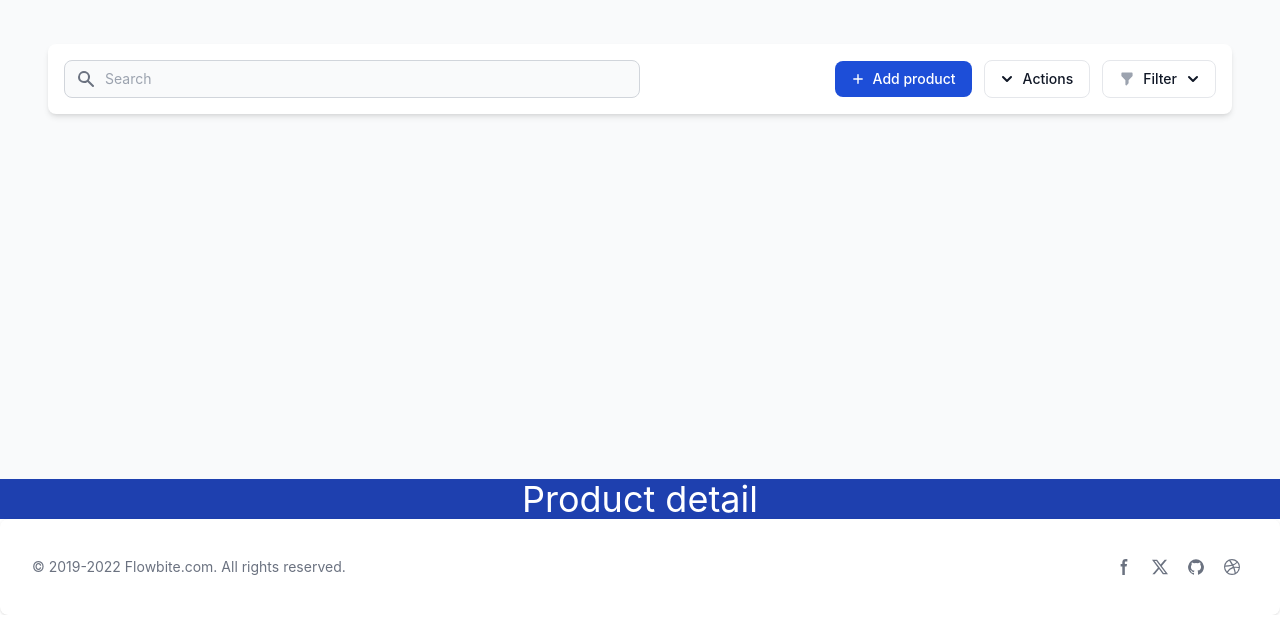
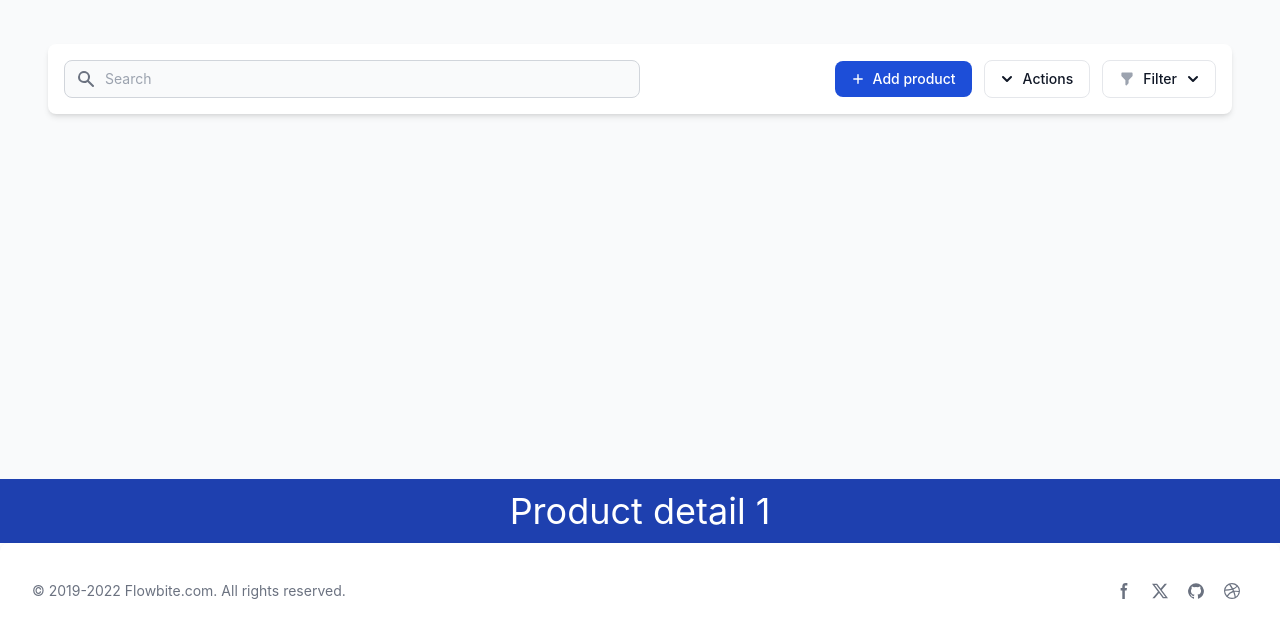
Before and after one commit to sasivarman-s/React, a React (Vite) app: page /product/1 in a window 1280 px wide. Shown: the part 321-952 px from the top of the page. Built offline with nearby package versions, Linux system fonts and the light colour scheme.

Commit message:
got data through path by useParams() and path variable

```diff
--- a/src/components/Productdetail.jsx
+++ b/src/components/Productdetail.jsx
@@ -9,7 +9,7 @@ function Productdetail(){
 
     return(
         <>
-        <h1 className="text-center text-4xl bg-blue-800 text-white">Product detail</h1>
+        <h1 className="text-center text-4xl bg-blue-800 text-white p-3 hover:bg-blue-900 ">Product detail {data.product_id}</h1>
         </>
     )
 }
```
